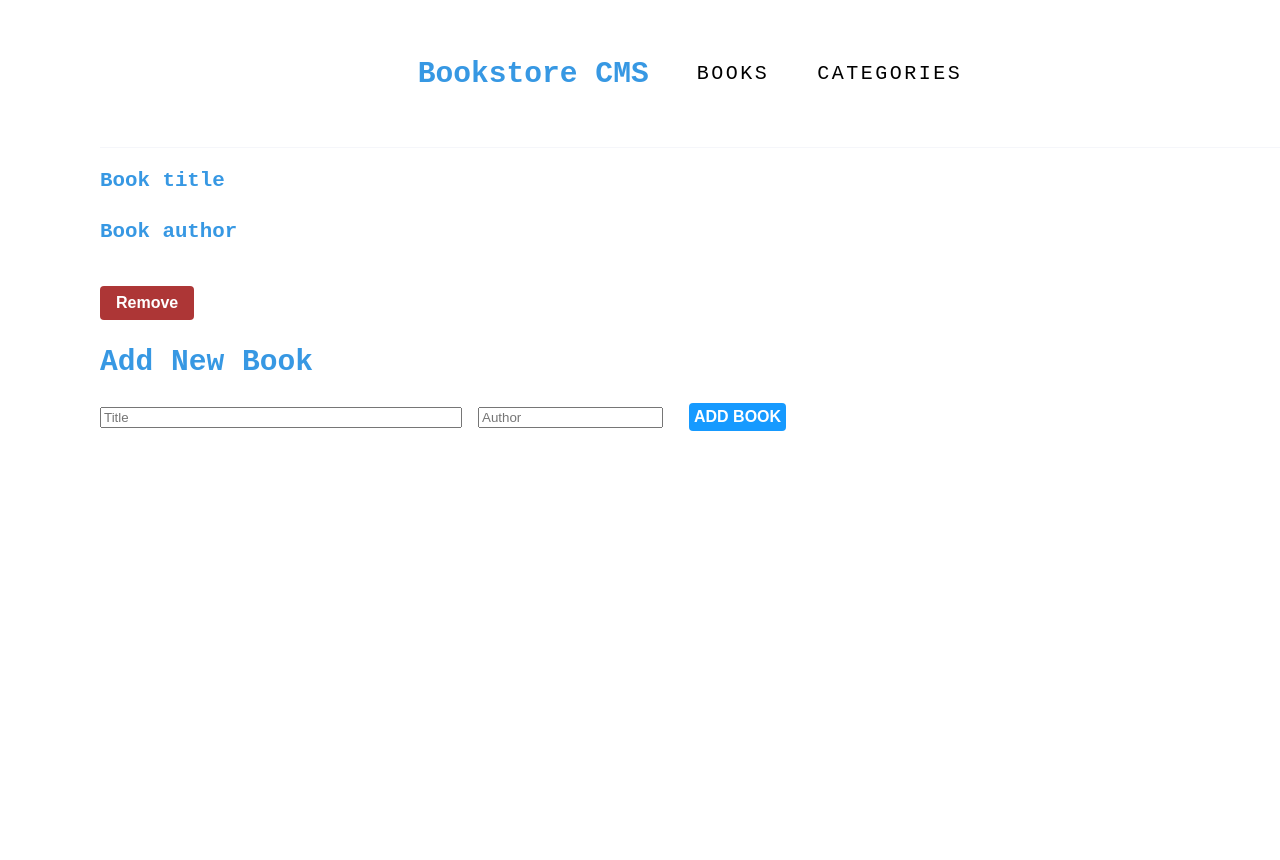
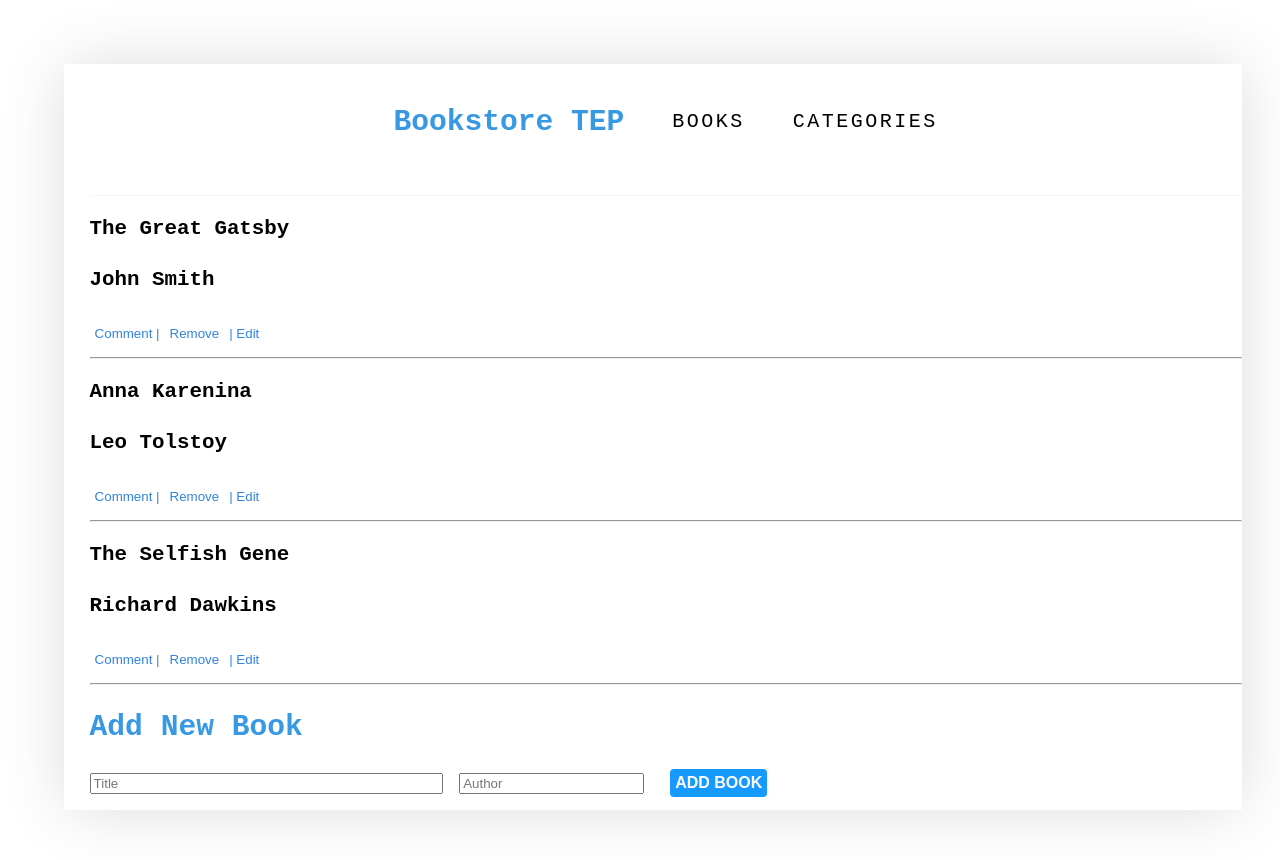
Before and after one commit to GhostEsso/bookstore-react, a React (Create React App) app: page / in a window 1280 px wide. Shown: the top 860 px of the page. Before the commit the page ends 800 px from the top, so only its background shows below. Built offline with nearby package versions, Linux system fonts and the light colour scheme.

Commit message:
Keep eye on it

```diff
--- a/src/App.css
+++ b/src/App.css
@@ -8,15 +8,12 @@ body {
 }
 
 .main {
-  margin-left: 50px;
-}
-
-.books_container {
   width: 90%;
-  height: 90vh;
+  min-height: 90vh;
   background-color: #fff;
-  margin: auto;
-  box-shadow: 0 0 60px 0 rgba(0, 0, 0, 0.1);
+  margin: 5%;
+  padding-left: 2%;
+  box-shadow: 0 0 60px 0 rgba(0, 0, 0, 0.137);
 }
 
 h2,
@@ -24,12 +21,12 @@ h3,
 h4 {
   font-size: 1.3rem;
   font-weight: 600;
-  color: #258fe0ea;
 }
 
 h2 {
   font-weight: 800;
   font-size: 1.85rem;
+  color: #258fe0ea;
 }
 
 .nav_container {
@@ -91,24 +88,17 @@ h2 {
   width: 30%;
 }
 
-.remove-button {
-  background-color: #ad3636;
-  color: #fff;
-  font-size: 1rem;
-  font-weight: 600;
-  padding: 0.5rem 1rem;
+.button-group {
+  display: flex;
+}
+
+.comment-button,
+.remove-button,
+.edit-button {
+  padding: 8px 5px;
   border: none;
   border-radius: 4px;
   cursor: pointer;
-  transition: background-color 0.3s, transform 0.2s;
-  margin-top: 1rem;
+  background-color: white;
+  color: rgb(47, 131, 226);
 }
-
-.remove-button:hover {
-  background-color: #e60000;
-  transform: scale(1.05);
-}
-
-.remove-button:active {
-  background-color: #b30000;
-}
--- a/src/App.js
+++ b/src/App.js
@@ -11,13 +11,11 @@ function App() {
   return (
     <Provider store={store}>
       {/* Wrap your app with Provider */}
-      <div className="main">
-        <NavigationBar />
-        <Routes>
-          <Route path="/" element={<BookList />} />
-          <Route path="/Categories" element={<Categories />} />
-        </Routes>
-      </div>
+      <NavigationBar />
+      <Routes>
+        <Route path="/" element={<BookList />} />
+        <Route path="/Categories" element={<Categories />} />
+      </Routes>
     </Provider>
   );
 }
--- a/src/components/Book.js
+++ b/src/components/Book.js
@@ -1,23 +1,42 @@
 import React from 'react';
 import PropTypes from 'prop-types';
 
-function Book({ title, author }) {
-  return (
-    <>
-      <h3>{title}</h3>
-      <h4>{author}</h4>
-    </>
-  );
-}
+const Book = ({
+  title,
+  author,
+  id,
+  onRemoveBook,
+}) => (
+  <div className="book">
+    <h3>{title}</h3>
+    <h4>{author}</h4>
+    <div className="button-group">
+      <button className="comment-button" type="button">Comment |</button>
+      <button
+        className="remove-button"
+        type="button"
+        onClick={() => onRemoveBook(id)}
+      >
+        Remove
+      </button>
+      <button className="edit-button" type="button">| Edit</button>
+    </div>
+    <hr />
+  </div>
+);
 
 Book.propTypes = {
   title: PropTypes.string,
   author: PropTypes.string,
+  id: PropTypes.number,
+  onRemoveBook: PropTypes.func,
 };
 
 Book.defaultProps = {
   title: '',
   author: '',
+  id: null,
+  onRemoveBook: () => {},
 };
 
 export default Book;
--- a/src/components/Books.js
+++ b/src/components/Books.js
@@ -1,14 +1,26 @@
 import React from 'react';
+import { useSelector, useDispatch } from 'react-redux';
+import { addBook } from '../redux/books/BooksSlice';
 import AddBook from './AddBook';
 import Book from './Book';
 
 function Books() {
+  const dispatch = useDispatch();
+  const books = useSelector((state) => state.books.books);
+
+  const handleAddBook = (book) => {
+    dispatch(addBook(book));
+  };
+
   return (
-    <>
-      <Book title="Book title" author="Book author" />
-      <button className="remove-button" type="button">Remove</button>
-      <AddBook />
-    </>
+    <div className="book-list">
+      {books.map((book) => (
+        <div key={book.item_id}>
+          <Book title={book.title} author={book.author} />
+        </div>
+      ))}
+      <AddBook onAddBook={handleAddBook} />
+    </div>
   );
 }
 
--- a/src/components/Categories.js
+++ b/src/components/Categories.js
@@ -1,7 +1,17 @@
 import React from 'react';
+import { useSelector, useDispatch } from 'react-redux';
+import { CheckStatusFunc } from '../redux/categories/CategoriesSlice';
 
-const Categories = () => (
-  <button type="button">Check Status</button>
-);
+const Categories = () => {
+  const dispatch = useDispatch();
+  const UpdateCategoryStatus = () => dispatch(CheckStatusFunc());
+  const CategoriesStatus = useSelector((state) => state.categoriesReducer);
+  return (
+    <div>
+      {CategoriesStatus.map((status) => <h1 key={status}>{status}</h1>)}
+      <button type="button" onClick={UpdateCategoryStatus}>Check Status</button>
+    </div>
+  );
+};
 
 export default Categories;
--- a/src/components/NavigationBar.js
+++ b/src/components/NavigationBar.js
@@ -5,7 +5,7 @@ function Nav() {
   return (
     <div className="nav_container">
       <ul className="nav_links">
-        <h2>Bookstore CMS</h2>
+        <h2>Bookstore TEP</h2>
         <Link to="/">
           <li>BOOKS</li>
         </Link>
--- a/src/index.js
+++ b/src/index.js
@@ -1,16 +1,21 @@
 import React from 'react';
 import ReactDOM from 'react-dom';
 import { BrowserRouter } from 'react-router-dom';
+import { Provider } from 'react-redux'; // Importez le Provider de react-redux
+import store from './redux/store'; // Importez votre store Redux
 import App from './App';
 import './index.css';
 
 const root = ReactDOM.createRoot(document.getElementById('root'));
 root.render(
   <React.StrictMode>
-    <BrowserRouter>
-      <section className="main">
-        <App />
-      </section>
-    </BrowserRouter>
+    <Provider store={store}>
+      {/* Enveloppez votre App avec le Provider */}
+      <BrowserRouter>
+        <section className="main">
+          <App />
+        </section>
+      </BrowserRouter>
+    </Provider>
   </React.StrictMode>,
 );
--- a/src/redux/books/BooksSlice.js
+++ b/src/redux/books/BooksSlice.js
@@ -1,7 +1,26 @@
 import { createSlice } from '@reduxjs/toolkit';
 
 const initialState = {
-  books: [],
+  books: [
+    {
+      item_id: 'item1',
+      title: 'The Great Gatsby',
+      author: 'John Smith',
+      category: 'Fiction',
+    },
+    {
+      item_id: 'item2',
+      title: 'Anna Karenina',
+      author: 'Leo Tolstoy',
+      category: 'Fiction',
+    },
+    {
+      item_id: 'item3',
+      title: 'The Selfish Gene',
+      author: 'Richard Dawkins',
+      category: 'Nonfiction',
+    },
+  ],
 };
 
 const booksSlice = createSlice({
@@ -9,7 +28,11 @@ const booksSlice = createSlice({
   initialState,
   reducers: {
     addBook: (state, action) => {
-      state.books = state.books.concat(action.payload);
+      const { title, author } = action.payload;
+      if (!title || !author) {
+        return;
+      }
+      state.books.push(action.payload);
     },
     removeBook: (state, action) => {
       state.books = state.books.filter((book) => book.id !== action.payload);
--- a/src/redux/categories/CategoriesSlice.js
+++ b/src/redux/categories/CategoriesSlice.js
@@ -2,19 +2,24 @@ import { createSlice } from '@reduxjs/toolkit';
 
 const initialState = {
   categories: [],
-  status: '',
+  status: 'Under construction',
 };
 
-const categorySlice = createSlice({
+export const CheckStatusFunc = (status) => {
+  if (status === 'Under construction') {
+    return 'Inactive';
+  }
+  return 'Active';
+};
+
+const categoriesSlice = createSlice({
   name: 'categories',
   initialState,
   reducers: {
-    setStatus: (state) => {
-      state.status = 'Under Construction';
+    changeStatus: (state, action) => {
+      state.status = CheckStatusFunc(action.payload);
     },
   },
 });
 
-export const { setStatus } = categorySlice.actions;
-
-export default categorySlice.reducer;
+export default categoriesSlice.reducer;
```
